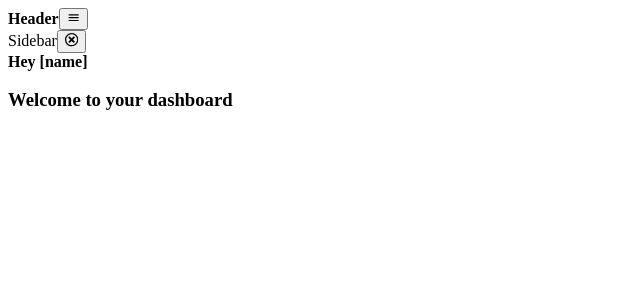
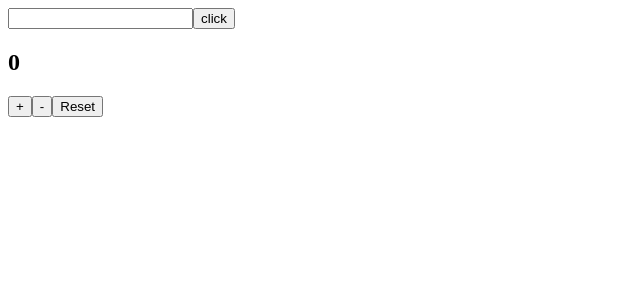
Before and after one commit to EnechukwuChibuike/Cohort-3-React-Class, a React (Vite) app: page / in a window 1280 px wide. Shown: the top 300 px of the page, without its empty margins (0-640 px from the left). Built offline with nearby package versions, Linux system fonts and the light colour scheme; the HTML template or start-up script is replaced by a standard one.

Commit message:
added useRef & useReducer

```diff
--- a/src/App.jsx
+++ b/src/App.jsx
@@ -1,26 +1,43 @@
-import { useState } from "react";
+import { useRef, useState } from "react";
 import "./App.css";
-import { Context } from "./Context";
-import Header from "./Header";
-import Sidebar from "./Sidebar";
+import Reducer from "./Reducer";
 
 function App() {
-  const [toggleSidebar, setToggleSidebar] = useState(false);
+  const text = useRef();
+  const [error, setError] = useState(false);
 
+  const handleClick = () => {
+    if (text.current.value === "") {
+      setError(true);
+    } else {
+      alert(`Welcome ${text.current.value}`);
+    }
+  };
+
+  const handleChange = () => {
+    setError(false);
+  };
   return (
-    <>
-      <Context.Provider value={{ toggleSidebar, setToggleSidebar }}>
-        <Header />
+    <div className="space-x-3">
+      <input
+        className="border-[1px] p-2 border-black"
+        type="text"
+        ref={text}
+        onChange={handleChange}
+      />
 
-        <section className="flex">
-          <Sidebar />
-          <section className="p-2">
-            <strong>Hey [name]</strong>
-            <h3>Welcome to your dashboard</h3>
-          </section>
-        </section>
-      </Context.Provider>
-    </>
+      <button className="p-2 bg-gray-600" onClick={handleClick}>
+        click
+      </button>
+
+      {error && (
+        <div>
+          <small className="text-red-500">Please fill in your name</small>
+        </div>
+      )}
+
+      <Reducer />
+    </div>
   );
 }
 
--- /dev/null
+++ b/src/Reducer.jsx
@@ -0,0 +1,70 @@
+import { useReducer } from "react";
+
+const reducer = (state, action) => {
+  switch (action.type) {
+    case "increment":
+      return {
+        counter: state.counter + 1,
+        name: "Adding",
+      };
+    case "decrement":
+      return {
+        counter: state.counter - 1,
+        name: "Reducing",
+      };
+
+    case "reset":
+      return {
+        counter: 0,
+        name: "reseted",
+      };
+  }
+};
+
+function Reducer() {
+  const [state, dispatch] = useReducer(reducer, { counter: 0, name: "" });
+
+  const handleIncrement = () => {
+    dispatch({ type: "increment" });
+  };
+
+  const handleDecrement = () => {
+    dispatch({ type: "decrement" });
+  };
+
+  const handleReset = () => {
+    dispatch({ type: "reset" });
+  };
+
+  return (
+    <section className="flex h-screen justify-center flex-col items-center">
+      <h1 className="text-5xl">{state.counter}</h1>
+      <h1 className="text-5xl">{state.name}</h1>
+
+      <section className="space-x-3">
+        <button
+          className="bg-blue-600 text-white p-3 text-4xl"
+          onClick={handleIncrement}
+        >
+          +
+        </button>
+
+        <button
+          className="bg-blue-600 text-white p-3 text-4xl"
+          onClick={handleDecrement}
+        >
+          -
+        </button>
+
+        <button
+          className="bg-blue-600 text-white p-3 text-4xl"
+          onClick={handleReset}
+        >
+          Reset
+        </button>
+      </section>
+    </section>
+  );
+}
+
+export default Reducer;
```
